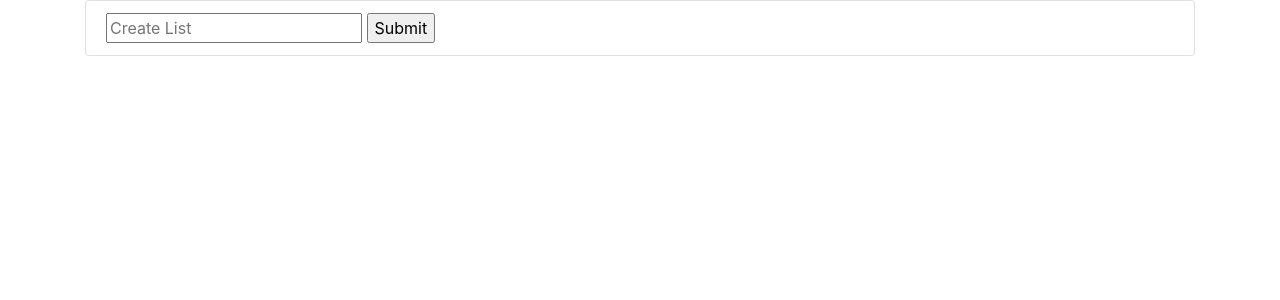
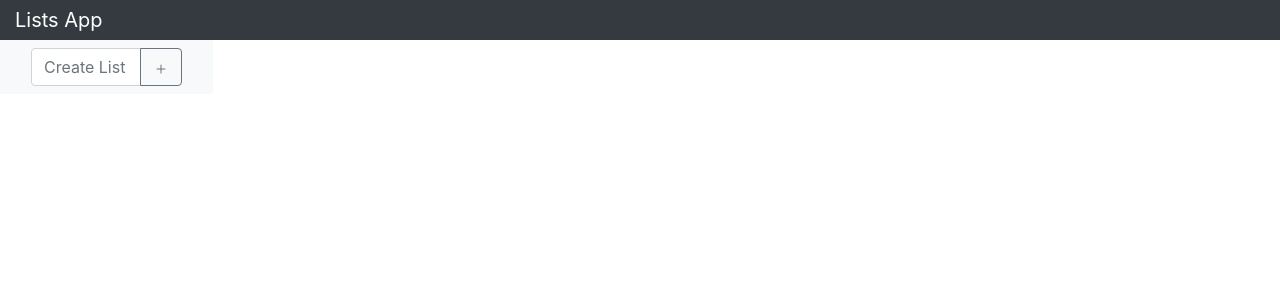
Before and after one commit to soupss/lists-app, a Flask app: page / in a window 1280 px wide. Shown: the top 300 px of the page. Run offline with Flask 2, Linux system fonts and the light colour scheme; data that the repository does not hold is empty; some libraries are stand-ins or nearby versions.

Commit message:
style list nav

```diff
--- a/flaskr/routes.py
+++ b/flaskr/routes.py
@@ -1,4 +1,3 @@
-from datetime import datetime
 from flask import render_template, request
 from flaskr import app, db
 from flaskr.models import List, Item
@@ -12,4 +11,4 @@ def index():
         db.session.add(list)
         db.session.commit()
     lists = List.query.all()
-    return render_template('index.html', lists=lists)
+    return render_template('home.html', lists=lists)
--- /dev/null
+++ b/flaskr/templates/home.html
@@ -0,0 +1,42 @@
+{% extends "layout.html" %}
+{% block content %}
+<div class="container-fluid">
+    <div class="row">
+	<nav class="col-md-2 d-none d-md-block bg-light sidebar">
+	    <div class="sidebar-sticky h-100">
+		<ul class="nav flex-column">
+		    {% for list in lists %}
+		    <li class="nav-item">
+			<a class="nav-link" href="#" style="color: #333;">
+			    <svg class="bi bi-list-ul" width="1em" height="1em" viewBox="0 0 16 16" fill="currentColor" xmlns="http://www.w3.org/2000/svg">
+				<path fill-rule="evenodd" d="M5 11.5a.5.5 0 01.5-.5h9a.5.5 0 010 1h-9a.5.5 0 01-.5-.5zm0-4a.5.5 0 01.5-.5h9a.5.5 0 010 1h-9a.5.5 0 01-.5-.5zm0-4a.5.5 0 01.5-.5h9a.5.5 0 010 1h-9a.5.5 0 01-.5-.5zm-3 1a1 1 0 100-2 1 1 0 000 2zm0 4a1 1 0 100-2 1 1 0 000 2zm0 4a1 1 0 100-2 1 1 0 000 2z" clip-rule="evenodd"/>
+			    </svg>
+			    {{ list.name }}
+			</a>
+		    </li>
+		    {% endfor %}
+		    <li class="nav-item">
+			<form method='POST'>
+			    <div class="input-group" style="padding: .5rem 1rem;">
+				<input type="text" class="form-control" placeholder="Create List" aria-label="Create List" name="list">
+				<div class="input-group-append">
+				    <button class="btn btn-outline-secondary" type="submit" name="list" value="Submit">
+					<svg class="bi bi-plus" width="1em" height="1em" viewBox="0 0 16 16" fill="currentColor" xmlns="http://www.w3.org/2000/svg">
+					    <path fill-rule="evenodd" d="M8 3.5a.5.5 0 01.5.5v4a.5.5 0 01-.5.5H4a.5.5 0 010-1h3.5V4a.5.5 0 01.5-.5z" clip-rule="evenodd"/>
+					    <path fill-rule="evenodd" d="M7.5 8a.5.5 0 01.5-.5h4a.5.5 0 010 1H8.5V12a.5.5 0 01-1 0V8z" clip-rule="evenodd"/>
+					</svg>
+				    </button>
+				</div>
+			    </div>
+			</form>
+		    </li>
+		</ul>
+	    </div>
+	</nav>
+    </div>
+    <main>
+	{% block list %}
+	{% endblock %}
+    </main>
+</div>
+{% endblock %}
--- a/flaskr/templates/index.html
+++ /dev/null
@@ -1,31 +0,0 @@
-{% extends "base.html" %}
-{% block content %}
-<div class="container mx-auto">
-    <ul class="list-group">
-	{% for list in lists %}
-	    <li class="list-group-item">
-		{{ list.name }}
-	    </li>
-	{% endfor %}
-	<li class="list-group-item">
-	    <form method='POST'>
-		<input type="text" name="list" placeholder="Create List">
-		<input type="submit" name="list" value="Submit">
-	    </form>
-	</li>
-    </ul>
-    <ul class="list-group">
-	{% for item in items %}
-	    <li class="list-group-item">
-		<a href="#{{ item.id }}" data-toggle="collapse">
-		    {{ item.title }}
-		</a>
-		<div id="{{ item.id }}" class="collapse">
-		    <small class="text-mute mt-2" style="display: block;">{{ item.date_posted }}</small>
-		    {{ item.desc }}
-		</div>
-	    </li>
-	{% endfor %}
-    </ul>
-</div>
-{% endblock %}
--- a/flaskr/templates/base.html
+++ b/flaskr/templates/layout.html
@@ -2,6 +2,9 @@
 <head>
     <meta charset="utf-8">
     <meta name="viewport" content="width=device-width, initial-scale=1, shrink-to-fit=no">
+
+    <!-- Custom CSS -->
+    <link rel="stylesheet" href="../static/main.css">
 
     <!-- Bootstrap -->
     <link rel="stylesheet" href="https://stackpath.bootstrapcdn.com/bootstrap/4.4.1/css/bootstrap.min.css" integrity="sha384-Vkoo8x4CGsO3+Hhxv8T/Q5PaXtkKtu6ug5TOeNV6gBiFeWPGFN9MuhOf23Q9Ifjh" crossorigin="anonymous">
@@ -11,11 +14,17 @@
 
     <!-- Bootstrap JS -->
     <script src="https://code.jquery.com/jquery-3.4.1.slim.min.js" integrity="sha384-J6qa4849blE2+poT4WnyKhv5vZF5SrPo0iEjwBvKU7imGFAV0wwj1yYfoRSJoZ+n" crossorigin="anonymous"></script>
-    <!-- Popper.js -->
+    <!-- Bootstrap Popper.js -->
     <script src="https://cdn.jsdelivr.net/npm/popper.js@1.16.0/dist/umd/popper.min.js" integrity="sha384-q6e9rhvbiyzfjoft+2mjbhaewldlvi9ioyy5n3zv9zzttmi3uksdqrvvoxmfooao" crossorigin="anonymous"></script>
-    <!-- jQuery -->
+    <!-- Bootstrap jQuery -->
     <script src="https://stackpath.bootstrapcdn.com/bootstrap/4.4.1/js/bootstrap.min.js" integrity="sha384-wfSDF2E50Y2D1uUdj0O3uMBJnjuUD4Ih7YwaYd1iqfktj0Uod8GCExl3Og8ifwB6" crossorigin="anonymous"></script>
+    <!-- Font Awesome -->
+    <script src="https://kit.fontawesome.com/9349fc5a1a.js" crossorigin="anonymous"></script>
 </head>
 <body>
-    {% block content %}{% endblock %}
+    <nav class="navbar navbar-dark sticky-top bg-dark flex-md-nowrap p-0">
+	<div class="navbar-brand col-sm mr-0" href="{{ url_for('index') }}">Lists App</div>
+    </nav>
+    {% block content %}
+    {% endblock %}
 </body>
```
